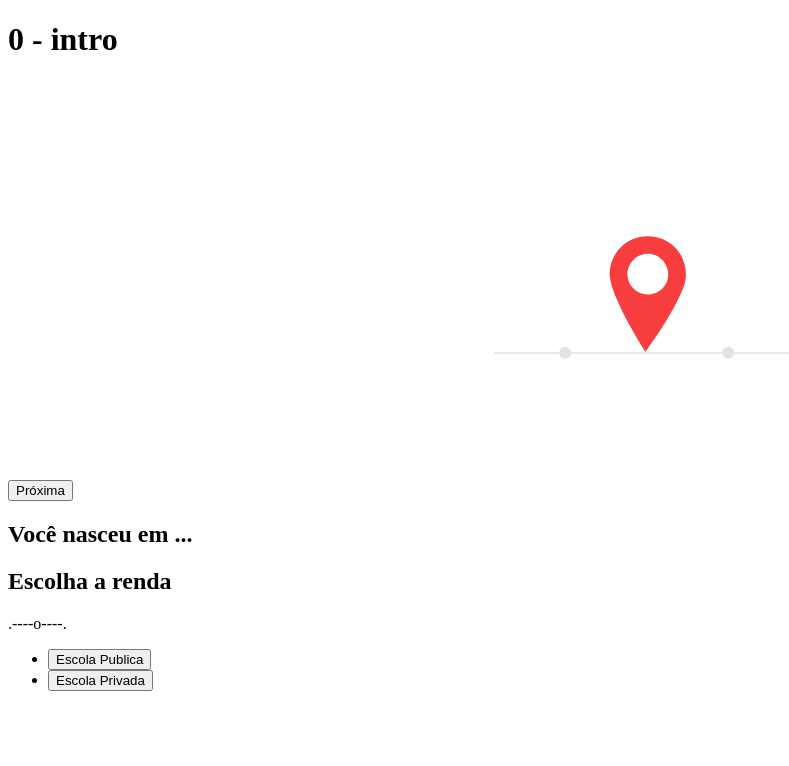
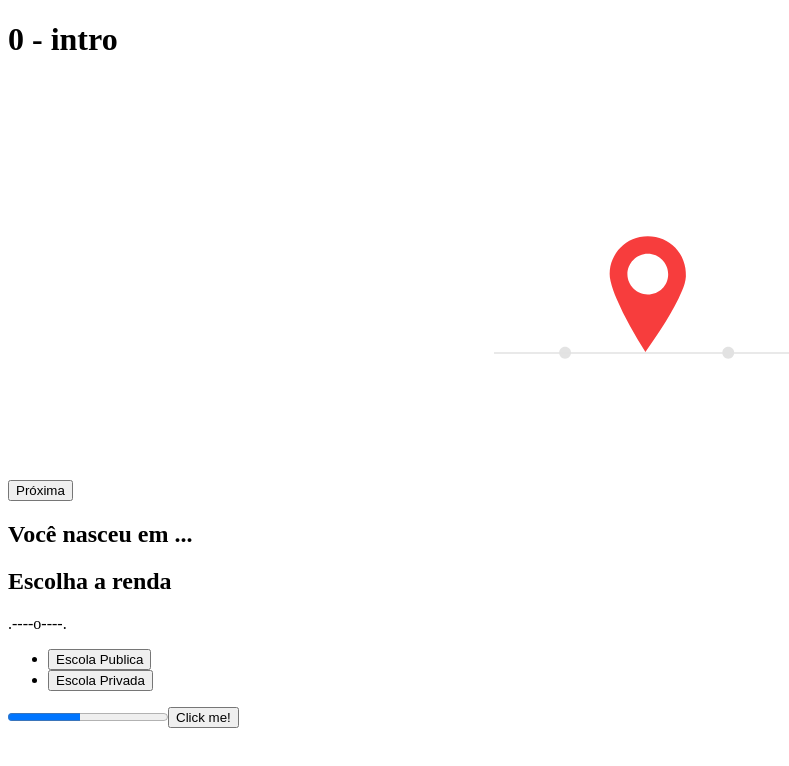
Before and after one commit to thayannevls/Brasirama, a Vue app in the folder brasis_interface/: page /#/ in a window 1280 px wide. Shown: the top 766 px of the page, without its empty margins (0-789 px from the left). Built offline with nearby package versions, Linux system fonts and the light colour scheme.

Commit message:
Adição da barra de progresso

```diff
--- a/brasis_interface/package.json
+++ b/brasis_interface/package.json
@@ -11,6 +11,7 @@
     "build": "node build/build.js"
   },
   "dependencies": {
+    "bootstrap-vue": "^2.0.0-rc.11",
     "vue": "^2.5.2",
     "vue-lottie": "^0.2.1",
     "vue-router": "^3.0.1"
--- a/brasis_interface/src/components/MainView.vue
+++ b/brasis_interface/src/components/MainView.vue
@@ -8,6 +8,7 @@
     <h2>{{ msg }}</h2>
     <ops-drag/>
     <multichoice></multichoice>
+    <schoolbar></schoolbar>
   </div>
 </template>
 
@@ -17,12 +18,15 @@ import OpsDrag from './OpsDrag.vue'
 import * as animationData from '../assets/pinjump.json'
 import animRanges from '../assets/anims.json'
 import MultiChoiceVue from './MultiChoice.vue'
+import Schoolbar from './Schoolbar.vue'
+
 export default {
   name: 'MainView',
   components: {
     'lottie': Lottie,
     'ops-drag': OpsDrag,
-    'multichoice': MultiChoiceVue
+    'multichoice': MultiChoiceVue,
+    'schoolbar': Schoolbar
   },
   data () {
     return {
--- /dev/null
+++ b/brasis_interface/src/components/Schoolbar.vue
@@ -0,0 +1,29 @@
+<template>
+  <div>
+     <progress :value="counter" :max="100" show-progress animated></progress>
+     <button @click="alterData()">
+         Click me!
+     </button>
+  </div>
+</template>
+
+<script>
+export default {
+  name: 'Schoolbar',
+  data () {
+    return {
+      counter: 45,
+      max: 100
+    }
+  },
+  methods: {
+    alterData: function () {
+      this.counter++
+    }
+
+  }
+}
+</script>
+
+<style scoped>
+</style>
```
Also changed, not shown: 1 other file (tests, documents, lock files or other folders).
